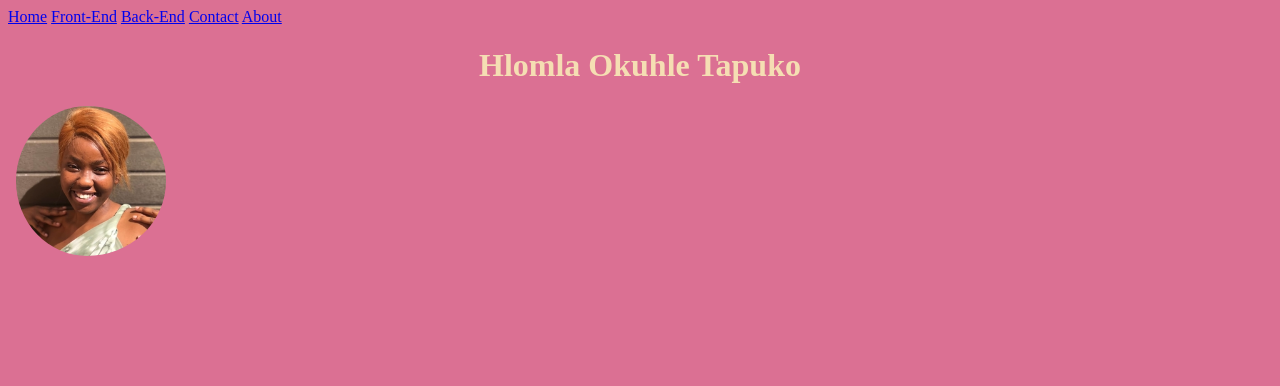
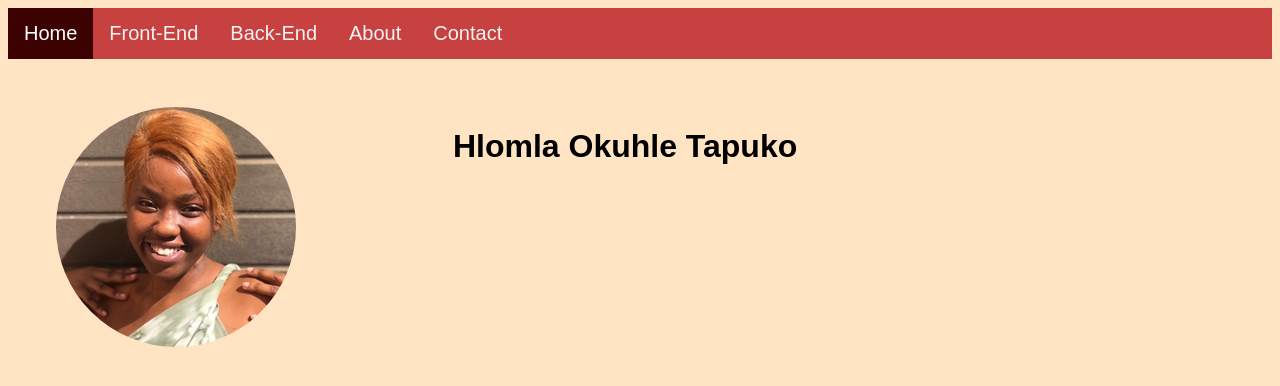
Before and after one commit to hlomla/Portfolio, a plain HTML site: page index.html in a window 1280 px wide. Drawn offline with Linux system fonts and the light colour scheme.

Commit message:
portfolio layout

```diff
--- a/index.html
+++ b/index.html
@@ -1,78 +1,92 @@
 <!DOCTYPE html>
 <html lang="en">
+
 <head>
   <meta charset="UTF-8">
   <meta http-equiv="X-UA-Compatible" content="IE=edge">
   <meta name="viewport" content="width=device-width, initial-scale=1.0">
-    <link href="./css/style.css">
-    <title>Hlomla Okuhle Tapuko's Portfolio</title>
+  <title>Hlomla Okuhle Tapuko Portfolio</title>
 </head>
 <style>
   body {
-  background-image: url("pngtree-work-together-to-create-a-future-technology-background-design-backgroundcreativestarry-skyhand-image_73885.jpg");
-  background-color: palevioletred;
-  background-repeat: no-repeat;
-  background-size: cover;
+    font-family: Arial, Helvetica, sans-serif;
+    background-color: bisque;
+    background-repeat: repeat;
   }
-.topnav {
-  background-color: #333;
+
+  .master {
+    width: 100%;
+  }
+
+  .header {
+    background-color: bisque;
+    margin: 1em;
+    padding: 1em;
+  }
+
+  .portfolo-image {
+    border-radius: 100%;
+    float: left;
+  }
+
+  h1 {
+    float: right;
+  }
+
+  .clear {
+    margin: 0.5em;
+    padding: 0.5em;
+  }
+  .topnavbar {
+  background-color: rgb(199, 65, 65);
   overflow: hidden;
 }
-   .topnav a {
+.topnavbar a {
   float: left;
   color: #f2f2f2;
   text-align: center;
   padding: 14px 16px;
   text-decoration: none;
-  font-size: 17px;
+  font-size: 20px;
 }
-.topnav a:hover {
+.topnavbar a:hover {
   background-color: #ddd;
   color: black;
 }
-.topnav a.active {
-  background-color: #4CAF50;
+.topnavbar a.active {
+  background-color: #3c0101;
   color: white;
 }
 
-      .port {
-        float: left;
-         width: auto;
-         height: 150px;
-         padding-left: 0.5em;
-         border-radius: 100% 100% 100% 100%;
 
+  @media screen and (max-width: 600px) {
+    .place {
+      width: 100%;
     }
-    h1 {
-        color:wheat;
-        text-align: center;
+  }
+</style>
 
-    }
-    .clearfix {
-      overflow: auto;
-   }
-
-</style>
 <body>
-    <div class="row">
-        <div class="col-6">
+  <div class="master">
+    <div class="topnavbar">
+      <a class="active" href="#Home">Home</a>
+      <a href="#Front-End">Front-End</a>
+      <a href="#Back-End">Back-End</a>
+      <a href="#About">About</a>
+      <a href="#Contact">Contact</a>
 
     </div>
-        <div class="col-6">
-        <a class="active" href="#home">Home</a>
-        <a href="#front-end">Front-End</a>
-        <a href="#back-end">Back-End</a>
-        <a href="#contact">Contact</a>
-        <a href="#about">About</a>
+    <div class="header">
+      <div class="clear">
+        <div>
+          <h1>Hlomla Okuhle Tapuko &nbsp; &nbsp; &nbsp; &nbsp; &nbsp; &nbsp; &nbsp; &nbsp; &nbsp; &nbsp; &nbsp; &nbsp; &nbsp; &nbsp; &nbsp; &nbsp; &nbsp; &nbsp; &nbsp; &nbsp; &nbsp; &nbsp; &nbsp; &nbsp; </h1>
+        </div>
+        <img src="./portfolio-image.jpg" alt="Picture of myself" class="portfolo-image">
       </div>
     </div>
-    <div class="row">
-        <div class="col-6">
-            <h1>Hlomla Okuhle Tapuko</h1>
+
   </div>
-        <div class="col-6">
-            <img src="portfolio-image.jpg" alt="Image of myself" class="port">
-        </div>
-        </div>
+
 </body>
+
 </html>
```
Lines whose indentation alone changed are shown as unchanged.
